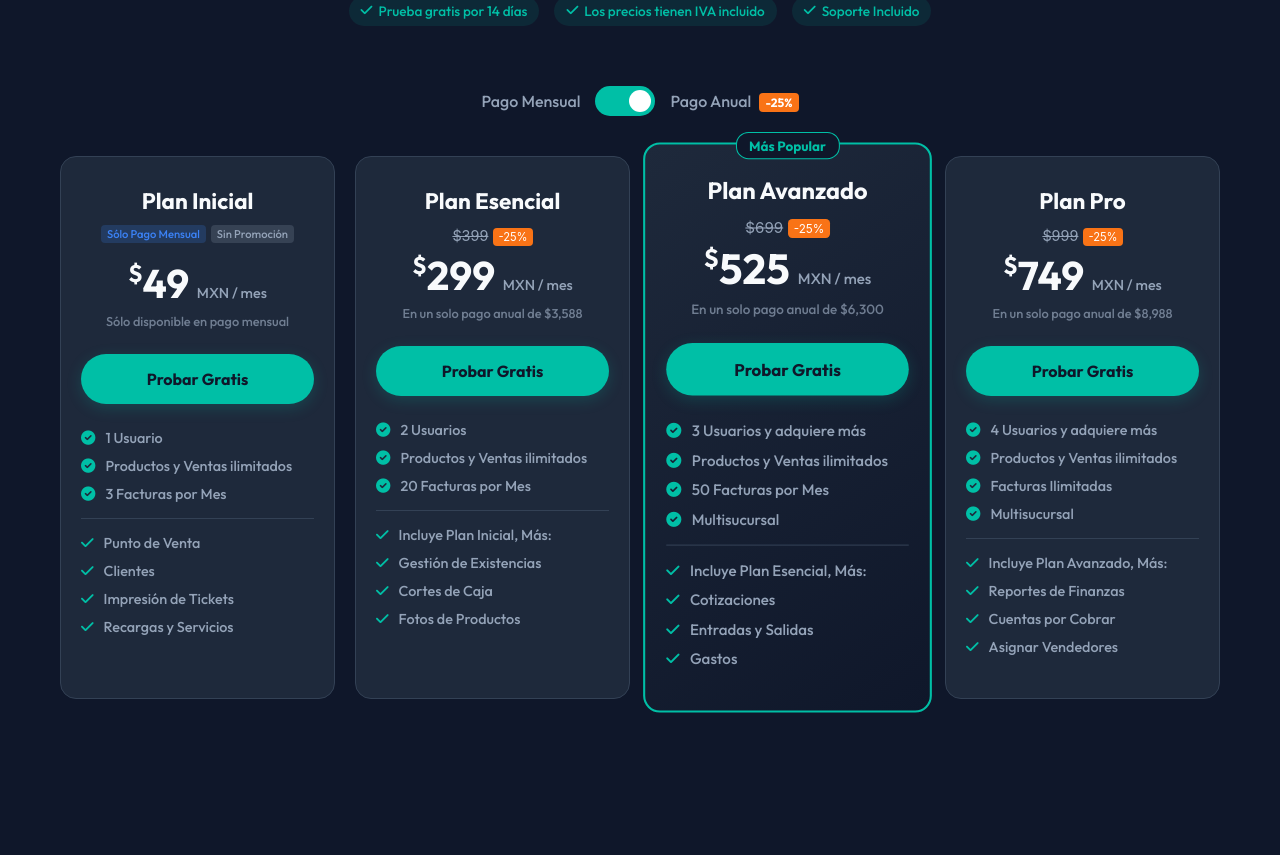
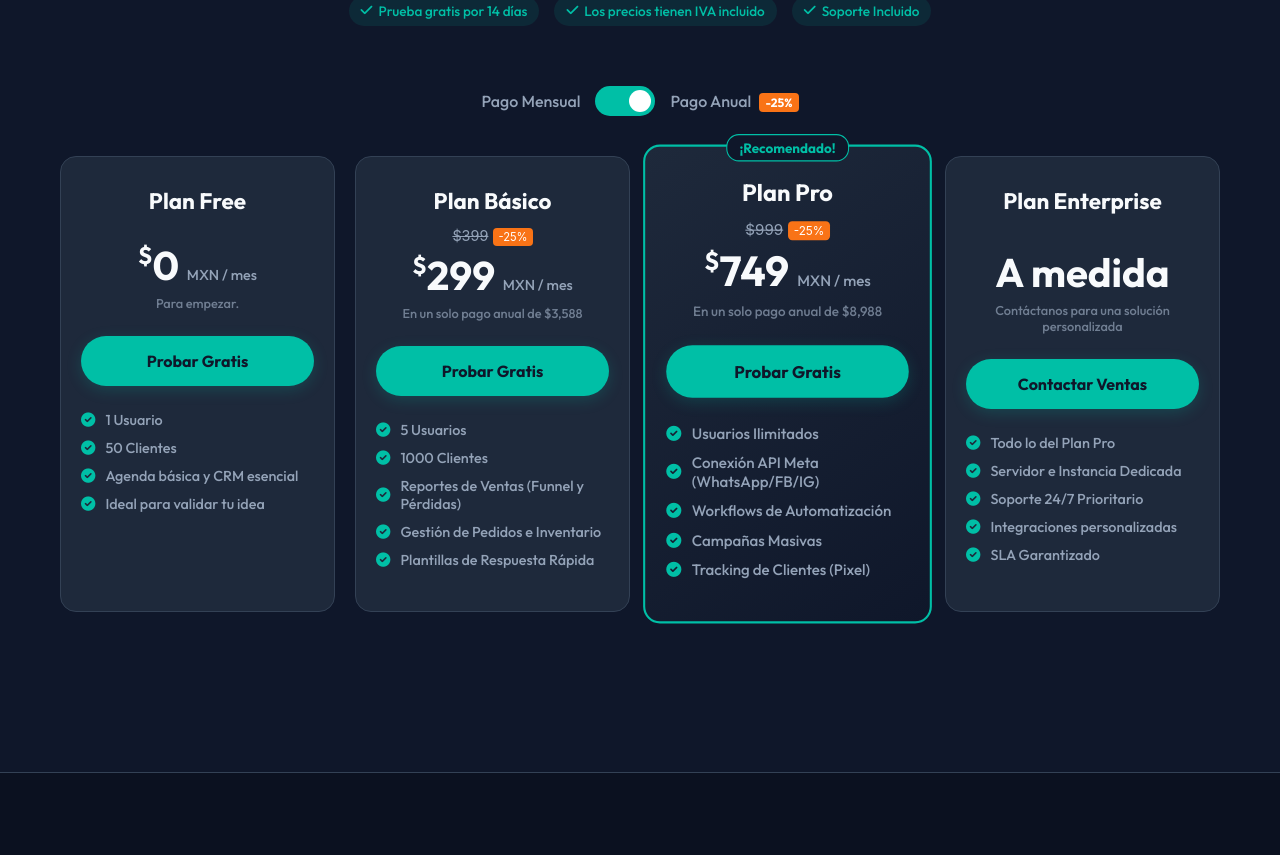
Before and after one commit to CesarLey/gnosis-crm-landing, an Angular app: page /pricing in a window 1280 px wide. Shown: the part 499-1354 px from the top of the page. Built offline with nearby package versions, Linux system fonts and the light colour scheme.

Commit message:
Actualizacion de planes de precios

```diff
--- a/src/app/pages/pricing/pricing.component.html
+++ b/src/app/pages/pricing/pricing.component.html
@@ -29,36 +29,31 @@
         </div>
 
         <div class="pricing-grid">
-            <!-- Plan Inicial -->
+            <!-- Plan Free -->
             <div class="pricing-card">
                 <div class="card-header">
-                    <h3>Plan Inicial</h3>
+                    <h3>Plan Free</h3>
                     <div class="tags">
-                        <span class="tag-blue">Sólo Pago Mensual</span>
-                        <span class="tag-gray">Sin Promoción</span>
+                        <!-- <span class="tag-blue">Para empezar</span> -->
                     </div>
                     <div class="price-main">
-                        <span class="currency">$</span>49 <span class="period">MXN / mes</span>
+                        <span class="currency">$</span>0 <span class="period">MXN / mes</span>
                     </div>
-                    <p class="price-subtitle">Sólo disponible en pago mensual</p>
+                    <p class="price-subtitle">Para empezar.</p>
                 </div>
                 <a href="http://localhost:4200" class="btn-primary full-width" target="_blank">Probar Gratis</a>
                 <ul class="features-list">
                     <li><i class="fa-solid fa-circle-check"></i> 1 Usuario</li>
-                    <li><i class="fa-solid fa-circle-check"></i> Productos y Ventas ilimitados</li>
-                    <li><i class="fa-solid fa-circle-check"></i> 3 Facturas por Mes</li>
-                    <hr>
-                    <li><i class="fa-solid fa-check"></i> Punto de Venta</li>
-                    <li><i class="fa-solid fa-check"></i> Clientes</li>
-                    <li><i class="fa-solid fa-check"></i> Impresión de Tickets</li>
-                    <li><i class="fa-solid fa-check"></i> Recargas y Servicios</li>
+                    <li><i class="fa-solid fa-circle-check"></i> 50 Clientes</li>
+                    <li><i class="fa-solid fa-circle-check"></i> Agenda básica y CRM esencial</li>
+                    <li><i class="fa-solid fa-circle-check"></i> Ideal para validar tu idea</li>
                 </ul>
             </div>
 
-            <!-- Plan Esencial -->
+            <!-- Plan Básico -->
             <div class="pricing-card dynamic-price-card">
                 <div class="card-header">
-                    <h3>Plan Esencial</h3>
+                    <h3>Plan Básico</h3>
                     <div class="price">
                         <span class="old-price" *ngIf="isAnnual()">$399</span>
                         <span class="discount-badge" *ngIf="isAnnual()">-25%</span>
@@ -72,49 +67,17 @@
                 </div>
                 <a href="http://localhost:4200" class="btn-primary full-width" target="_blank">Probar Gratis</a>
                 <ul class="features-list">
-                    <li><i class="fa-solid fa-circle-check"></i> 2 Usuarios</li>
-                    <li><i class="fa-solid fa-circle-check"></i> Productos y Ventas ilimitados</li>
-                    <li><i class="fa-solid fa-circle-check"></i> 20 Facturas por Mes</li>
-                    <hr>
-                    <li><i class="fa-solid fa-check"></i> Incluye Plan Inicial, Más:</li>
-                    <li><i class="fa-solid fa-check"></i> Gestión de Existencias</li>
-                    <li><i class="fa-solid fa-check"></i> Cortes de Caja</li>
-                    <li><i class="fa-solid fa-check"></i> Fotos de Productos</li>
+                    <li><i class="fa-solid fa-circle-check"></i> 5 Usuarios</li>
+                    <li><i class="fa-solid fa-circle-check"></i> 1000 Clientes</li>
+                    <li><i class="fa-solid fa-circle-check"></i> Reportes de Ventas (Funnel y Pérdidas)</li>
+                    <li><i class="fa-solid fa-circle-check"></i> Gestión de Pedidos e Inventario</li>
+                    <li><i class="fa-solid fa-circle-check"></i> Plantillas de Respuesta Rápida</li>
                 </ul>
             </div>
 
-            <!-- Plan Avanzado (Popular) -->
+            <!-- Plan Pro (Recomendado) -->
             <div class="pricing-card popular dynamic-price-card">
-                <div class="popular-tag">Más Popular</div>
-                <div class="card-header">
-                    <h3>Plan Avanzado</h3>
-                    <div class="price">
-                        <span class="old-price" *ngIf="isAnnual()">$699</span>
-                        <span class="discount-badge" *ngIf="isAnnual()">-25%</span>
-                    </div>
-                    <div class="price-main">
-                        <span class="currency">$</span>{{ isAnnual() ? '525' : '699' }} <span class="period">MXN /
-                            mes</span>
-                    </div>
-                    <p class="price-subtitle">{{ isAnnual() ? 'En un solo pago anual de $6,300' : 'Pago mensual
-                        recurrente' }}</p>
-                </div>
-                <a href="http://localhost:4200" class="btn-primary full-width" target="_blank">Probar Gratis</a>
-                <ul class="features-list">
-                    <li><i class="fa-solid fa-circle-check"></i> 3 Usuarios y adquiere más</li>
-                    <li><i class="fa-solid fa-circle-check"></i> Productos y Ventas ilimitados</li>
-                    <li><i class="fa-solid fa-circle-check"></i> 50 Facturas por Mes</li>
-                    <li><i class="fa-solid fa-circle-check"></i> Multisucursal</li>
-                    <hr>
-                    <li><i class="fa-solid fa-check"></i> Incluye Plan Esencial, Más:</li>
-                    <li><i class="fa-solid fa-check"></i> Cotizaciones</li>
-                    <li><i class="fa-solid fa-check"></i> Entradas y Salidas</li>
-                    <li><i class="fa-solid fa-check"></i> Gastos</li>
-                </ul>
-            </div>
-
-            <!-- Plan Pro -->
-            <div class="pricing-card dynamic-price-card">
+                <div class="popular-tag">¡Recomendado!</div>
                 <div class="card-header">
                     <h3>Plan Pro</h3>
                     <div class="price">
@@ -130,15 +93,33 @@
                 </div>
                 <a href="http://localhost:4200" class="btn-primary full-width" target="_blank">Probar Gratis</a>
                 <ul class="features-list">
-                    <li><i class="fa-solid fa-circle-check"></i> 4 Usuarios y adquiere más</li>
-                    <li><i class="fa-solid fa-circle-check"></i> Productos y Ventas ilimitados</li>
-                    <li><i class="fa-solid fa-circle-check"></i> Facturas Ilimitadas</li>
-                    <li><i class="fa-solid fa-circle-check"></i> Multisucursal</li>
-                    <hr>
-                    <li><i class="fa-solid fa-check"></i> Incluye Plan Avanzado, Más:</li>
-                    <li><i class="fa-solid fa-check"></i> Reportes de Finanzas</li>
-                    <li><i class="fa-solid fa-check"></i> Cuentas por Cobrar</li>
-                    <li><i class="fa-solid fa-check"></i> Asignar Vendedores</li>
+                    <li><i class="fa-solid fa-circle-check"></i> Usuarios Ilimitados</li>
+                    <li><i class="fa-solid fa-circle-check"></i> Conexión API Meta (WhatsApp/FB/IG)</li>
+                    <li><i class="fa-solid fa-circle-check"></i> Workflows de Automatización</li>
+                    <li><i class="fa-solid fa-circle-check"></i> Campañas Masivas</li>
+                    <li><i class="fa-solid fa-circle-check"></i> Tracking de Clientes (Pixel)</li>
+                </ul>
+            </div>
+
+            <!-- Plan Enterprise -->
+            <div class="pricing-card dynamic-price-card">
+                <div class="card-header">
+                    <h3>Plan Enterprise</h3>
+                    <!-- <div class="price">
+                         No discount badge needed for custom pricing usually, or keep structure hidden
+                    </div> -->
+                    <div class="price-main" style="margin-top: 2rem;">
+                        <span class="currency"></span>A medida<span class="period"></span>
+                    </div>
+                    <p class="price-subtitle">Contáctanos para una solución personalizada</p>
+                </div>
+                <a href="http://localhost:4200" class="btn-primary full-width" target="_blank">Contactar Ventas</a>
+                <ul class="features-list">
+                    <li><i class="fa-solid fa-circle-check"></i> Todo lo del Plan Pro</li>
+                    <li><i class="fa-solid fa-circle-check"></i> Servidor e Instancia Dedicada</li>
+                    <li><i class="fa-solid fa-circle-check"></i> Soporte 24/7 Prioritario</li>
+                    <li><i class="fa-solid fa-circle-check"></i> Integraciones personalizadas</li>
+                    <li><i class="fa-solid fa-circle-check"></i> SLA Garantizado</li>
                 </ul>
             </div>
         </div>
```
Also changed, not shown: 1 other file (tests, documents, lock files or other folders).
